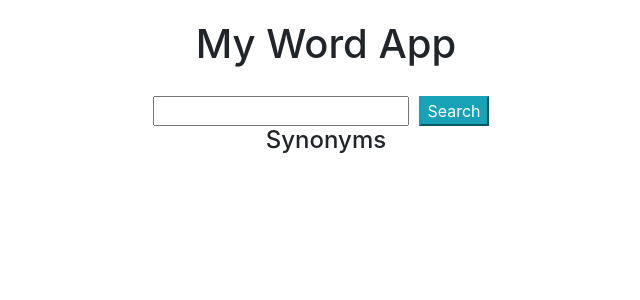
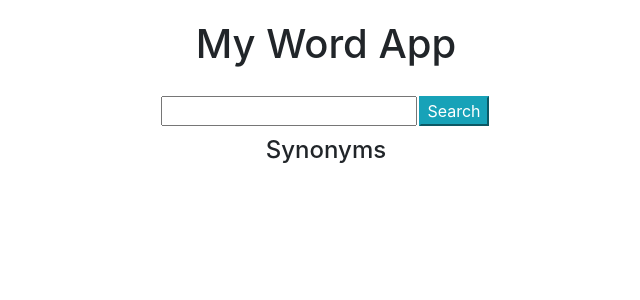
Before and after one commit to Maymoonah/movies, a React (Create React App) app: page / in a window 1280 px wide. Shown: the top 300 px of the page, without its empty margins (314-954 px from the left). Built offline with nearby package versions, Linux system fonts and the light colour scheme.

Commit message:
edit heading css

```diff
--- a/src/App.css
+++ b/src/App.css
@@ -3,5 +3,9 @@
 }
 
 .btn-info {
-  margin: 0 10px;
+  margin: 0 2px;
 }
+
+.synonyms {
+  margin: 10px;
+}
```
